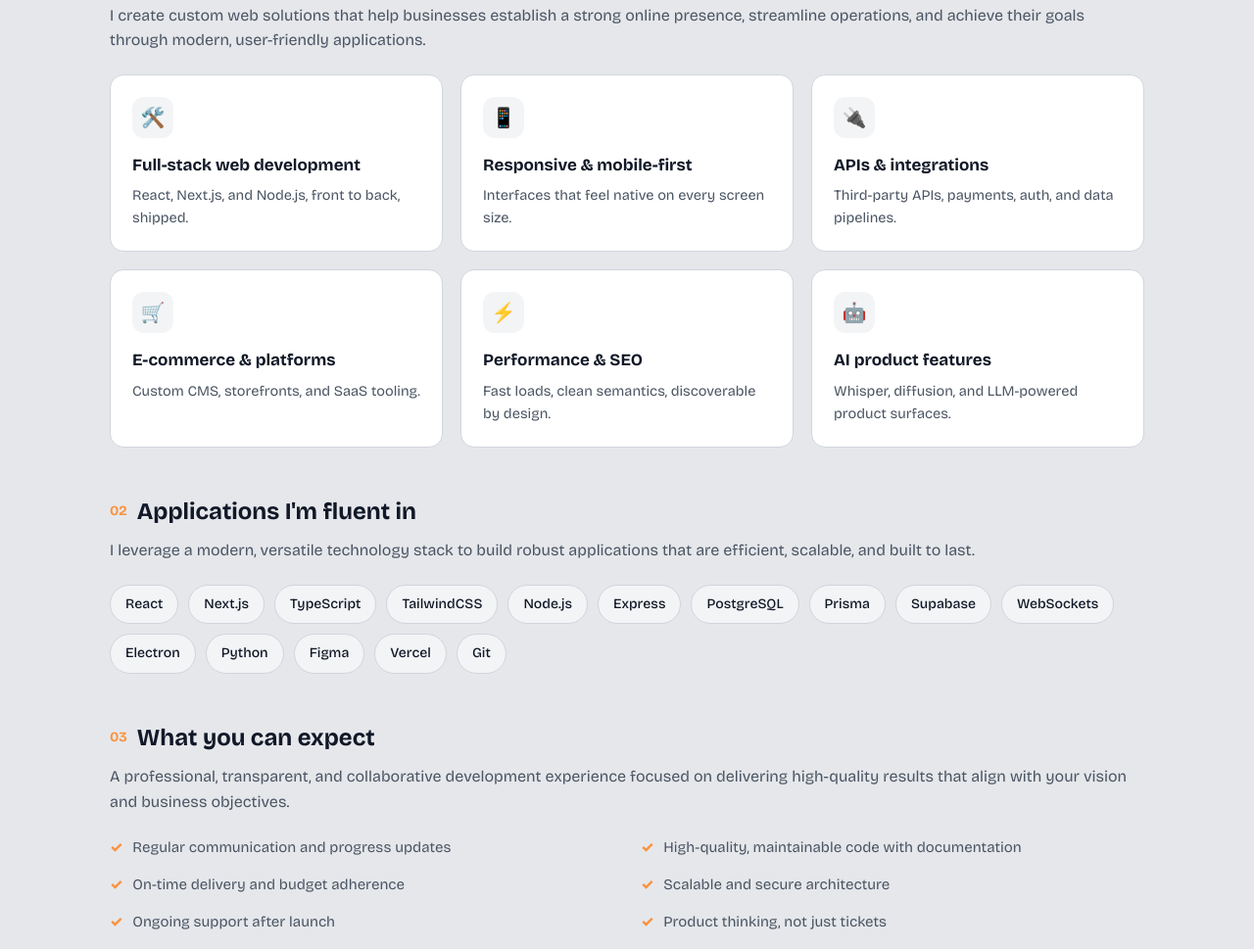
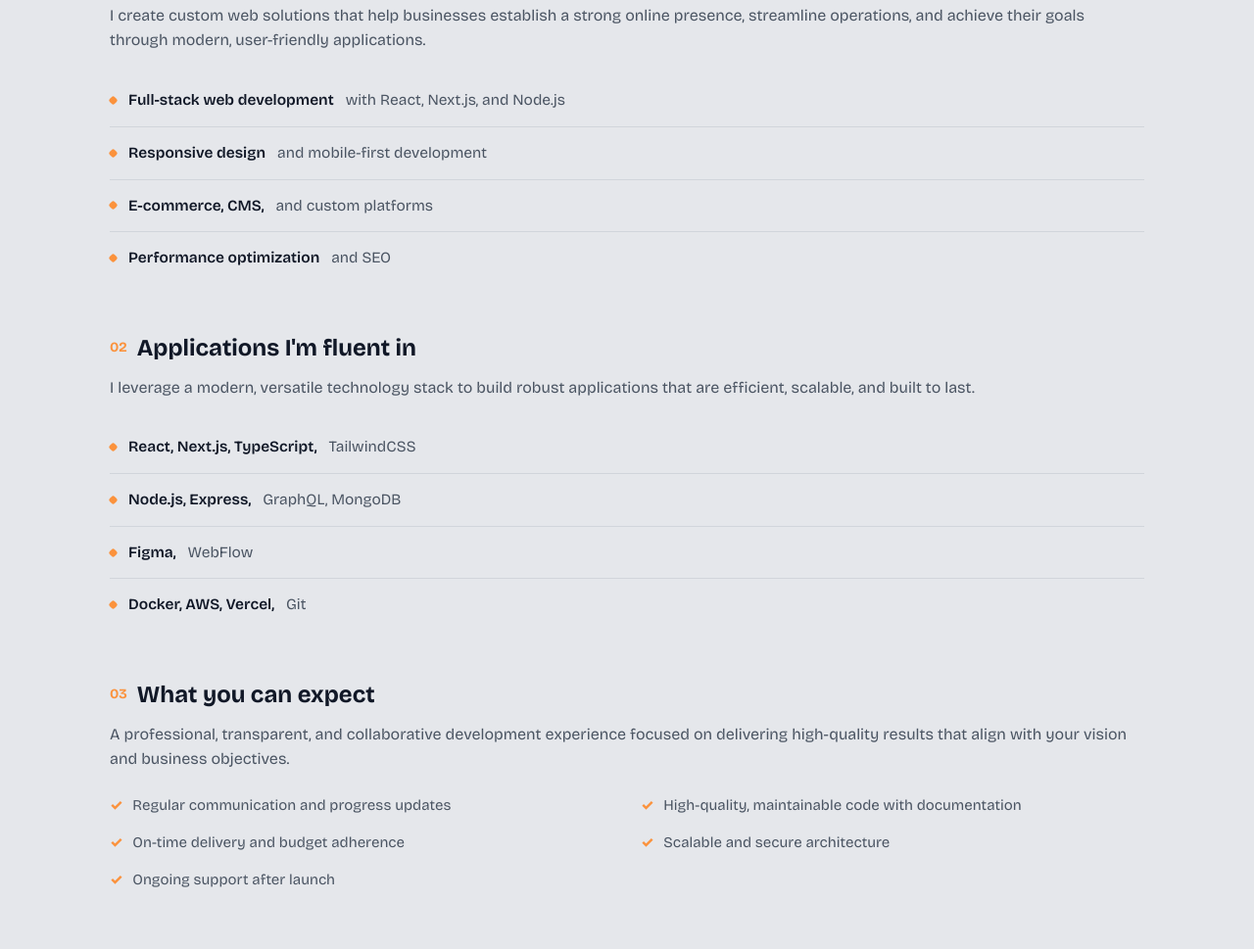
Before and after one commit to Inknikk/portfolio, a plain HTML site: page index.html in a window 1280 px wide. Shown: the part 923-1892 px from the top of the page at 98% size. Drawn offline with Linux system fonts and the light colour scheme.

Commit message:
Fix mobile responsiveness: nav, services section rebuild, responsive layout

```diff
--- a/index.html
+++ b/index.html
@@ -133,12 +133,11 @@
   .svc-block h3{font-size:24px;font-weight:700;margin-bottom:8px;display:flex;align-items:center;gap:10px}
   .svc-block h3 .num{font-size:14px;color:var(--accent);font-weight:700}
   .svc-block p.lead{color:var(--muted);margin-bottom:22px;font-size:16px}
-  .svc-grid{display:grid;grid-template-columns:repeat(3,1fr);gap:18px}
-  .svc-card{background:var(--card);border:1px solid var(--line);border-radius:var(--radius);padding:22px;transition:.2s}
-  .svc-card:hover{border-color:var(--accent);transform:translateY(-3px)}
-  .svc-card .ic{width:42px;height:42px;border-radius:12px;background:var(--pill-bg);display:grid;place-items:center;font-size:20px;margin-bottom:14px}
-  .svc-card h4{font-size:17px;font-weight:700;margin-bottom:6px}
-  .svc-card p{font-size:14.5px;color:var(--muted)}
+  .svc-list{list-style:none;display:flex;flex-direction:column;gap:0}
+  .svc-list li{padding:14px 0;border-bottom:1px solid var(--line);font-size:15.5px;color:var(--muted);display:flex;align-items:center;gap:12px}
+  .svc-list li:last-child{border-bottom:none}
+  .svc-list li::before{content:"";width:7px;height:7px;border-radius:2px;background:var(--accent);transform:rotate(45deg);flex-shrink:0}
+  .svc-list li strong{color:var(--ink);font-weight:600}
   .tagrow{display:flex;flex-wrap:wrap;gap:10px}
   .tag{background:var(--pill-bg);border:1px solid var(--line);border-radius:999px;padding:8px 15px;font-size:14px;font-weight:500}
   .expect-list{list-style:none;display:grid;grid-template-columns:repeat(2,1fr);gap:14px 28px}
@@ -247,18 +246,22 @@
   /* ---------- responsive ---------- */
   @media (max-width:900px){
     .hero-grid,.about-grid,.exp-grid,.tst-grid{grid-template-columns:1fr}
-    .svc-grid,.proj-grid,.art-grid{grid-template-columns:repeat(2,1fr)}
+    .proj-grid,.art-grid{grid-template-columns:repeat(2,1fr)}
     .proj-card.feature{flex-direction:column}
     .proj-card.feature .proj-thumb,.proj-card.feature .proj-body{width:100%}
     h1.hero-title{font-size:42px}
     .sec-title{font-size:32px}
     .nav-links{display:none}
+    .avail{display:none}
     .hamb{display:grid;place-items:center;width:38px;height:38px;border-radius:50%;border:1px solid var(--line);background:var(--card);cursor:pointer;font-size:18px}
+    .brand{white-space:nowrap}
   }
   @media (max-width:560px){
-    .svc-grid,.proj-grid,.art-grid{grid-template-columns:1fr}
+    .proj-grid,.art-grid{grid-template-columns:1fr}
     .expect-list{grid-template-columns:1fr}
     h1.hero-title{font-size:34px}
+    .nav-inner{height:56px}
+    .brand{font-size:16px}
   }
 </style>
 </head>
@@ -320,27 +323,24 @@
     <div class="svc-block" data-reveal>
       <h3><span class="num">01</span> What I can do for you</h3>
       <p class="lead">I create custom web solutions that help businesses establish a strong online presence, streamline operations, and achieve their goals through modern, user-friendly applications.</p>
-      <div class="svc-grid">
-        <div class="svc-card"><div class="ic">🛠️</div><h4>Full-stack web development</h4><p>React, Next.js, and Node.js, front to back, shipped.</p></div>
-        <div class="svc-card"><div class="ic">📱</div><h4>Responsive & mobile-first</h4><p>Interfaces that feel native on every screen size.</p></div>
-        <div class="svc-card"><div class="ic">🔌</div><h4>APIs & integrations</h4><p>Third-party APIs, payments, auth, and data pipelines.</p></div>
-        <div class="svc-card"><div class="ic">🛒</div><h4>E-commerce & platforms</h4><p>Custom CMS, storefronts, and SaaS tooling.</p></div>
-        <div class="svc-card"><div class="ic">⚡</div><h4>Performance & SEO</h4><p>Fast loads, clean semantics, discoverable by design.</p></div>
-        <div class="svc-card"><div class="ic">🤖</div><h4>AI product features</h4><p>Whisper, diffusion, and LLM-powered product surfaces.</p></div>
-      </div>
+      <ul class="svc-list">
+        <li><strong>Full-stack web development</strong> with React, Next.js, and Node.js</li>
+        <li><strong>Responsive design</strong> and mobile-first development</li>
+        <li><strong>E-commerce, CMS,</strong> and custom platforms</li>
+        <li><strong>Performance optimization</strong> and SEO</li>
+      </ul>
     </div>
 
     <!-- Block 2: Applications I'm fluent in -->
     <div class="svc-block" data-reveal>
       <h3><span class="num">02</span> Applications I'm fluent in</h3>
       <p class="lead">I leverage a modern, versatile technology stack to build robust applications that are efficient, scalable, and built to last.</p>
-      <div class="tagrow">
-        <span class="tag">React</span><span class="tag">Next.js</span><span class="tag">TypeScript</span>
-        <span class="tag">TailwindCSS</span><span class="tag">Node.js</span><span class="tag">Express</span>
-        <span class="tag">PostgreSQL</span><span class="tag">Prisma</span><span class="tag">Supabase</span>
-        <span class="tag">WebSockets</span><span class="tag">Electron</span><span class="tag">Python</span>
-        <span class="tag">Figma</span><span class="tag">Vercel</span><span class="tag">Git</span>
-      </div>
+      <ul class="svc-list">
+        <li><strong>React, Next.js, TypeScript,</strong> TailwindCSS</li>
+        <li><strong>Node.js, Express,</strong> GraphQL, MongoDB</li>
+        <li><strong>Figma,</strong> WebFlow</li>
+        <li><strong>Docker, AWS, Vercel,</strong> Git</li>
+      </ul>
     </div>
 
     <!-- Block 3: What you can expect -->
@@ -353,7 +353,6 @@
         <li>On-time delivery and budget adherence</li>
         <li>Scalable and secure architecture</li>
         <li>Ongoing support after launch</li>
-        <li>Product thinking, not just tickets</li>
       </ul>
     </div>
   </div>
@@ -401,7 +400,7 @@
           <h3 class="proj-name">Deck</h3>
           <p class="proj-desc">A local command-center dashboard for creators who live on their desktop.</p>
           <div class="proj-tags"><span>Electron</span><span>React</span><span>Node</span></div>
-          <a href="#contact" class="proj-link">Preview →</a>
+          <span class="proj-link">Local project</span>
         </div>
       </article>
 
@@ -412,7 +411,7 @@
           <h3 class="proj-name">PM Odyssey</h3>
           <p class="proj-desc">A yearlong project management roadmap — 4 quarters of interactive topics, reading lists, and practice exercises.</p>
           <div class="proj-tags"><span>HTML</span><span>CSS</span><span>JavaScript</span></div>
-          <a href="#contact" class="proj-link">Preview →</a>
+          <span class="proj-link">Local project</span>
         </div>
       </article>
 
@@ -423,7 +422,7 @@
           <h3 class="proj-name">Google Dorking Playground</h3>
           <p class="proj-desc">An interactive OSINT learning lab with 30+ dorks, a dork builder, and hands-on scenarios — fully client-side.</p>
           <div class="proj-tags"><span>React</span><span>Vite</span><span>Tailwind</span></div>
-          <a href="https://inknikk.github.io/google-dorking-playground/" class="proj-link" target="_blank" rel="noopener">Live →</a>
+          <span class="proj-link">Local project</span>
         </div>
       </article>
     </div>
@@ -569,10 +568,23 @@
   }, {threshold:0.12});
   document.querySelectorAll('[data-reveal]').forEach(el=>io.observe(el));
 
-  // FAQ accordion
-  document.querySelectorAll('.faq-q').forEach(q=>{
-    q.addEventListener('click', ()=> q.parentElement.classList.toggle('open'));
-  });
+  // Mobile nav toggle
+  const hamb = document.querySelector('.hamb');
+  const navLinks = document.querySelector('.nav-links');
+  if(hamb && navLinks){
+    hamb.addEventListener('click', ()=>{
+      navLinks.style.display = navLinks.style.display === 'flex' ? 'none' : 'flex';
+      navLinks.style.flexDirection = 'column';
+      navLinks.style.position = 'absolute';
+      navLinks.style.top = '56px';
+      navLinks.style.left = '0';
+      navLinks.style.right = '0';
+      navLinks.style.background = 'var(--bg)';
+      navLinks.style.padding = '16px 22px';
+      navLinks.style.borderBottom = '1px solid var(--line)';
+      navLinks.style.zIndex = '100';
+    });
+  }
 </script>
 </body>
 </html>
```
